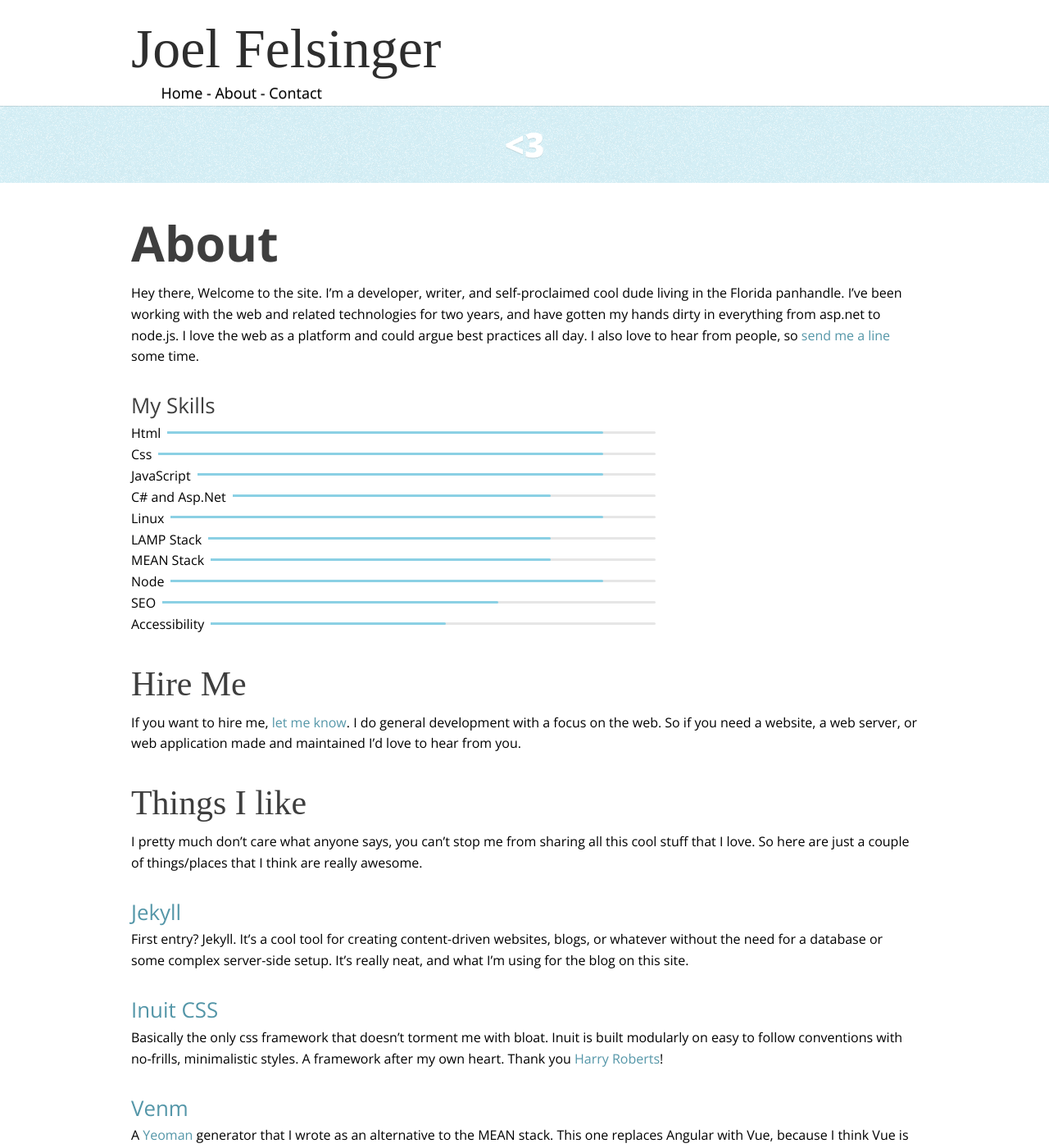
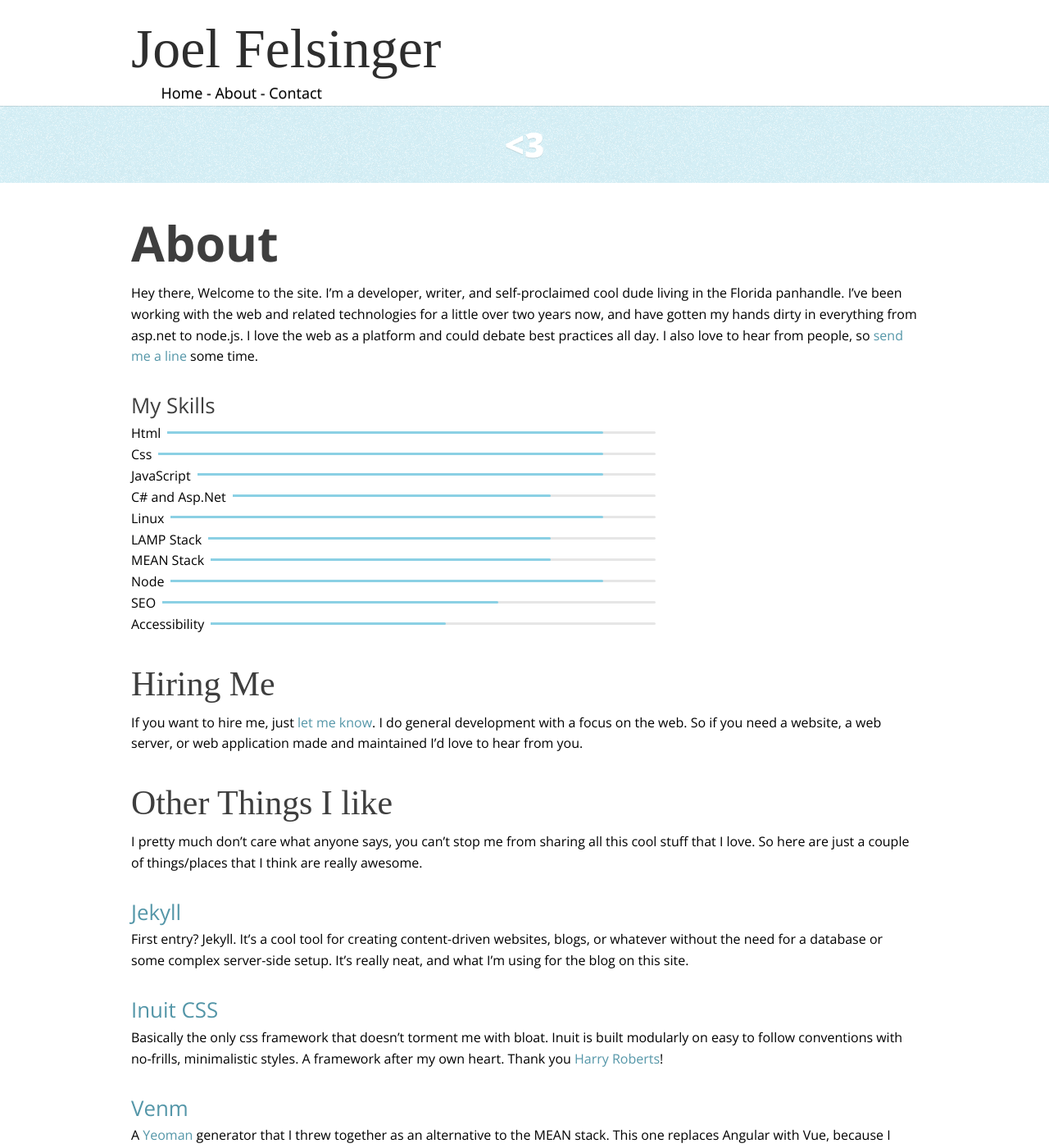
Before and after one commit to jfelsinger/joelfredrick.com, a Jekyll site: the page built from about.markdown, in a window 1280 px wide and 1400 px high. Shown: the whole window at 82% size. Built offline with Jekyll 4.4.1, drawn with Linux system fonts in a browser that asks for light colours; nearby versions of some CDN libraries; some web fonts are replaced; Markdown is read by kramdown in place of the engine named in the settings; some of the changed text lies outside the part shown.

Commit message:
Change-up some of the wording

```diff
--- a/about.markdown
+++ b/about.markdown
@@ -7,9 +7,9 @@ title: About
 
 Hey there, Welcome to the site. I'm a developer, writer, and self-proclaimed
 cool dude living in the Florida panhandle. I've been working with the web and
-related technologies for two years, and have gotten my hands dirty in everything
-from asp.net to node.js. I love the web as a platform and could argue best
-practices all day. I also love to hear from people, so
+related technologies for a little over two years now, and have gotten my hands
+dirty in everything from asp.net to node.js. I love the web as a platform
+and could debate best practices all day. I also love to hear from people, so
 [send me a line](/contact.html) some time.
 
 #### My Skills
@@ -67,14 +67,14 @@ practices all day. I also love to hear from people, so
 </ul>
 
 
-##Hire Me
+##Hiring Me
 
-If you want to hire me, [let me know](/contact.html). I do general development
+If you want to hire me, just [let me know](/contact.html). I do general development
 with a focus on the web. So if you need a website, a web server, or web application
 made and maintained I'd love to hear from you.
 
 
-##Things I like
+##Other Things I like
 
 I pretty much don't care what anyone says, you can't stop me from sharing
 all this cool stuff that I love. So here are just a couple of things/places
@@ -96,5 +96,5 @@ styles. A framework after my own heart. Thank you
 
 ####[Venm](https://github.com/jfelsinger/generator-venm)
 
-A [Yeoman](http://yeoman.io/) generator that I wrote as an alternative to the
-MEAN stack. This one replaces Angular with Vue, because I think Vue is awesome.
+A [Yeoman](http://yeoman.io/) generator that I threw together as an alternative to
+the MEAN stack. This one replaces Angular with Vue, because I think Vue is awesome.
```
